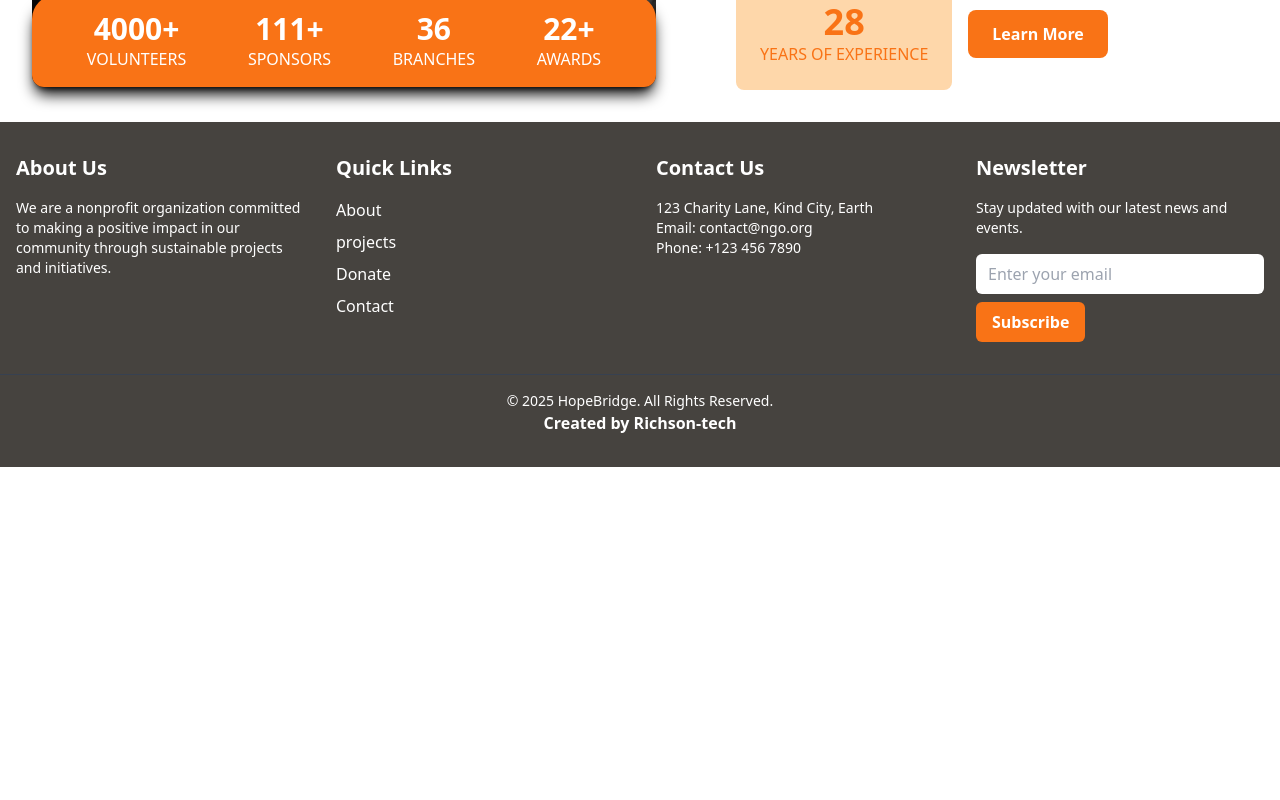
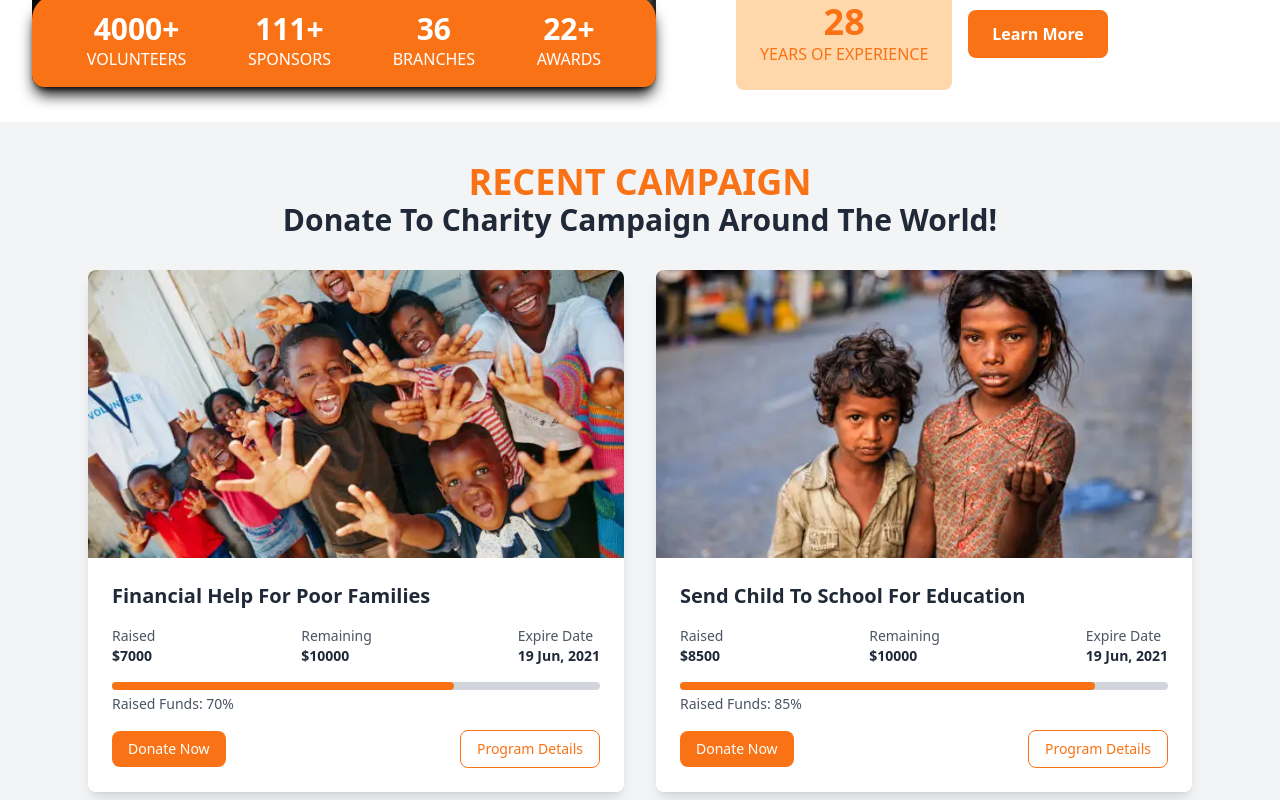
Before and after one commit to Richson-Tech/hope-bridge, a Next.js app: page / in a window 1280 px wide. Shown: the part 2100-2900 px from the top of the page. Before the commit the page ends 2567 px from the top, so only its background shows below. Built offline with nearby package versions, Linux system fonts and the light colour scheme.

Commit message:
Add CampaignSection component to Home page

```diff
--- a/src/app/page.js
+++ b/src/app/page.js
@@ -2,14 +2,16 @@ import HeroSection from "@/components/HeroSection";
 import Help from "@/components/Help";
 import CardsSection from "@/components/CardsSection";
 import AboutUsSection from "@/components/About";
+import CampaignSection from "@/components/CampaingSection";
 
 export default function Home() {
   return (
     <main>
       <HeroSection />
       <Help />
-          <CardsSection />
-          <AboutUsSection/>
+      <CardsSection />
+      <AboutUsSection />
+      <CampaignSection />
     </main>
   );
 }
```
